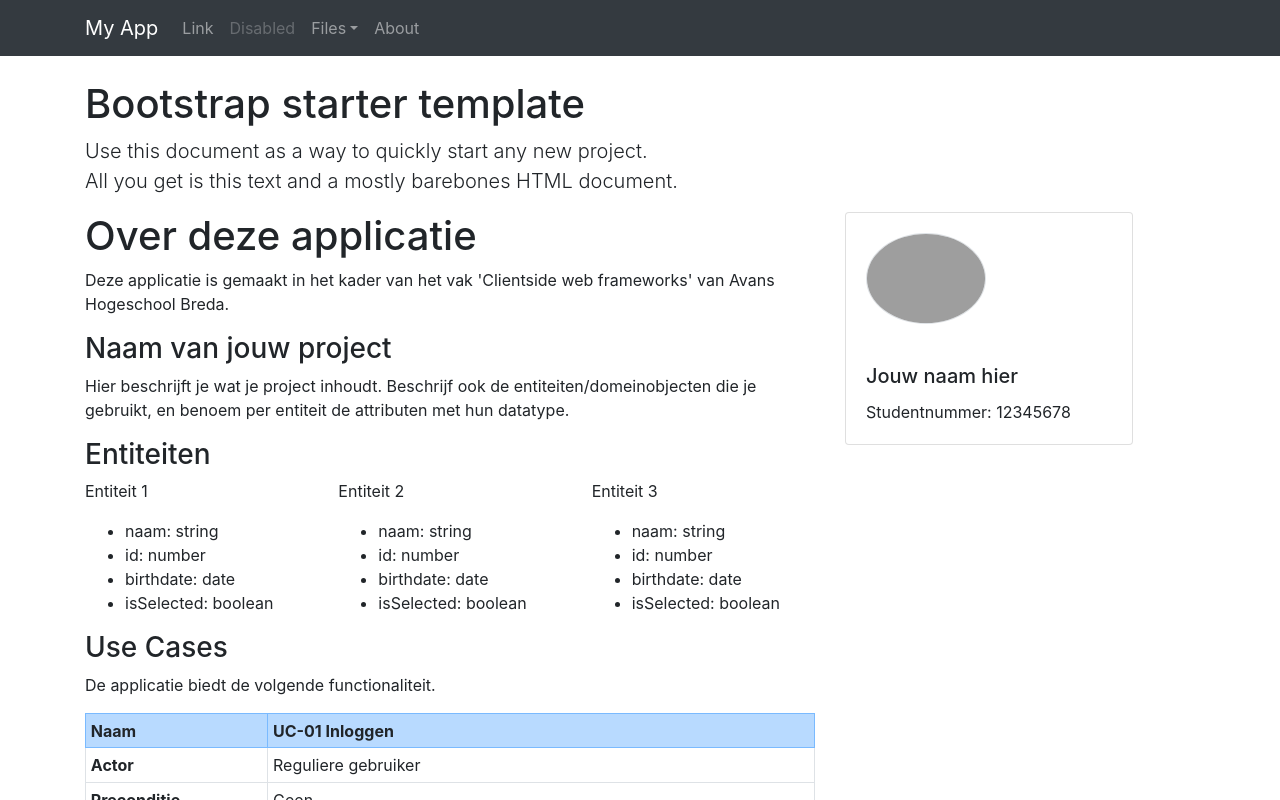
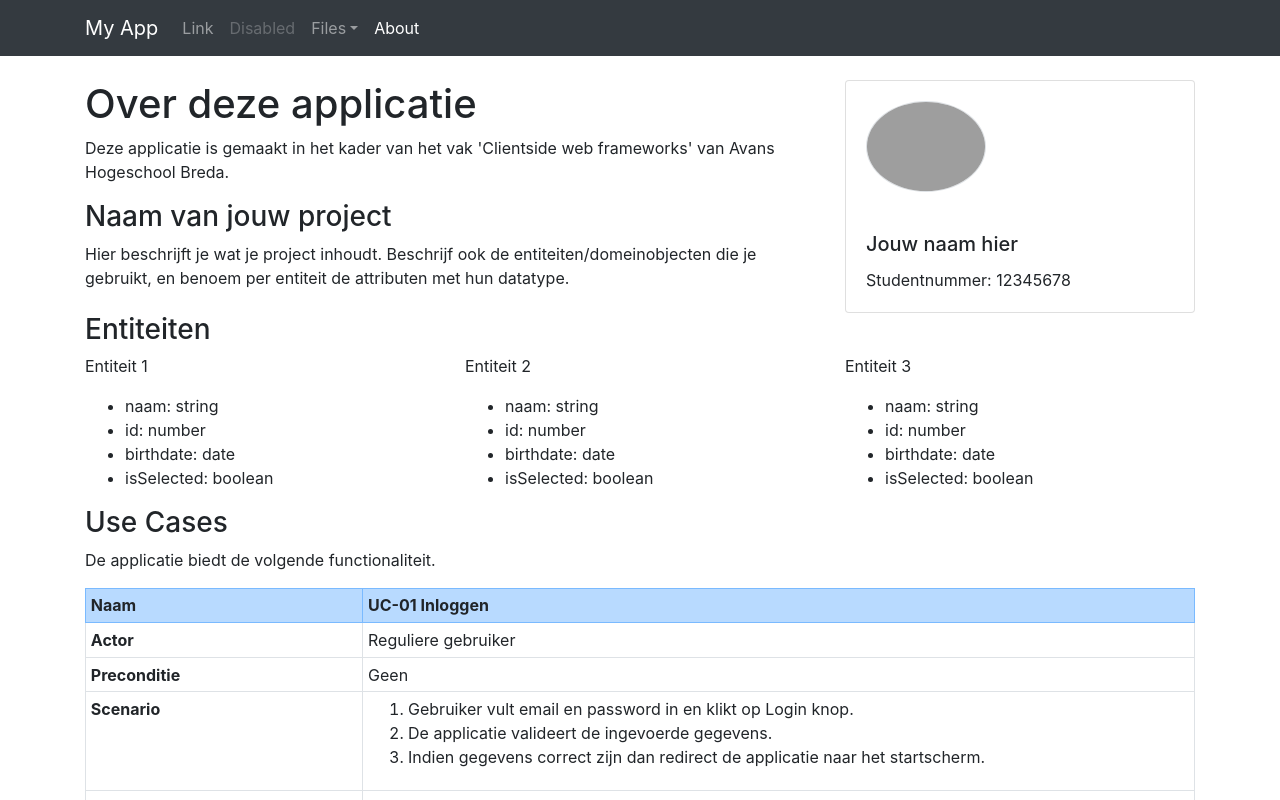
Before and after one commit to WesselKuijstermans/AngularApp, an Angular app: page /about in a window 1280 px wide. Before the commit this address led to /. Shown: the top 800 px of the page. Built offline with nearby package versions, Linux system fonts and the light colour scheme; grey boxes are pictures that could not be loaded.

Commit message:
Dashboard en routing toegevoegd

```diff
--- a/src/app/about/usecases/usecases.component.html
+++ b/src/app/about/usecases/usecases.component.html
@@ -1,5 +1,5 @@
 <div class="row">
-  <div class="col-8">
+  <div class="col-sm-8">
     <h1>Over deze applicatie</h1>
     <p>
       Deze applicatie is gemaakt in het kader van het vak 'Clientside web frameworks' van Avans Hogeschool
@@ -10,39 +10,9 @@
       Hier beschrijft je wat je project inhoudt. Beschrijf ook de entiteiten/domeinobjecten die je gebruikt,
       en benoem per entiteit de attributen met hun datatype.
     </p>
-    <h3>Entiteiten</h3>
-    <div class="row">
-      <div class="col">
-        <p>Entiteit 1</p>
-        <ul>
-          <li>naam: string</li>
-          <li>id: number</li>
-          <li>birthdate: date</li>
-          <li>isSelected: boolean</li>
-        </ul>
-      </div>
-      <div class="col">
-        <p>Entiteit 2</p>
-        <ul>
-          <li>naam: string</li>
-          <li>id: number</li>
-          <li>birthdate: date</li>
-          <li>isSelected: boolean</li>
-        </ul>
-      </div>
-      <div class="col">
-        <p>Entiteit 3</p>
-        <ul>
-          <li>naam: string</li>
-          <li>id: number</li>
-          <li>birthdate: date</li>
-          <li>isSelected: boolean</li>
-        </ul>
-      </div>
-    </div>
   </div>
-  <div class="col">
-    <div class="card" style="width: 18rem;">
+  <div class="col-sm-4">
+    <div class="card">
       <img
         src="https://icons-for-free.com/iconfiles/png/512/human+person+user+icon-1320196276306824343.png"
         class="card-img-top rounded-circle border profile-pic"
@@ -58,8 +28,39 @@
   </div>
 </div>
 
+<h3>Entiteiten</h3>
 <div class="row">
-  <div class="col-8">
+  <div class="col-sm-12 col-md-4">
+    <p>Entiteit 1</p>
+    <ul>
+      <li>naam: string</li>
+      <li>id: number</li>
+      <li>birthdate: date</li>
+      <li>isSelected: boolean</li>
+    </ul>
+  </div>
+  <div class="col-sm-12 col-md-4">
+    <p>Entiteit 2</p>
+    <ul>
+      <li>naam: string</li>
+      <li>id: number</li>
+      <li>birthdate: date</li>
+      <li>isSelected: boolean</li>
+    </ul>
+  </div>
+  <div class="col-sm-12 col-md-4">
+    <p>Entiteit 3</p>
+    <ul>
+      <li>naam: string</li>
+      <li>id: number</li>
+      <li>birthdate: date</li>
+      <li>isSelected: boolean</li>
+    </ul>
+  </div>
+</div>
+
+<div class="row">
+  <div class="col-12">
     <h3>Use Cases</h3>
     <p>De applicatie biedt de volgende functionaliteit.</p>
     <div *ngFor="let UC of useCases">
--- a/src/app/app-routing.module.ts
+++ b/src/app/app-routing.module.ts
@@ -1,11 +1,17 @@
-import { NgModule } from '@angular/core';
-import { Routes, RouterModule } from '@angular/router';
+import { NgModule } from '@angular/core'
+import { Routes, RouterModule } from '@angular/router'
+import { UsecasesComponent } from './about/usecases/usecases.component'
+import { DashboardComponent } from './core/dashboard/dashboard.component'
 
-
-const routes: Routes = [];
+const routes: Routes = [
+  { path: '', redirectTo: 'dashboard', pathMatch: 'full' },
+  { path: 'dashboard', component: DashboardComponent },
+  { path: 'about', component: UsecasesComponent },
+  { path: '**', redirectTo: '/' }
+]
 
 @NgModule({
   imports: [RouterModule.forRoot(routes)],
   exports: [RouterModule]
 })
-export class AppRoutingModule { }
+export class AppRoutingModule {}
--- a/src/app/app.module.ts
+++ b/src/app/app.module.ts
@@ -7,10 +7,12 @@ import { AppComponent } from './core/app/app.component'
 import { UsecasesComponent } from './about/usecases/usecases.component'
 import { NavbarComponent } from './core/navbar/navbar.component'
 import { UsecaseComponent } from './about/usecases/usecase/usecase.component'
+import { RouterModule } from '@angular/router'
+import { DashboardComponent } from './core/dashboard/dashboard.component'
 
 @NgModule({
-  declarations: [AppComponent, NavbarComponent, UsecasesComponent, UsecaseComponent],
-  imports: [BrowserModule, NgbModule, AppRoutingModule],
+  declarations: [AppComponent, NavbarComponent, UsecasesComponent, UsecaseComponent, DashboardComponent],
+  imports: [BrowserModule, RouterModule, NgbModule, AppRoutingModule],
   providers: [],
   bootstrap: [AppComponent]
 })
--- a/src/app/core/app/app.component.html
+++ b/src/app/core/app/app.component.html
@@ -1,13 +1,5 @@
 <app-navbar [title]="title"></app-navbar>
 <!--  -->
 <main role="main" class="container">
-  <div class="starter-template">
-    <h1>Bootstrap starter template</h1>
-    <p class="lead">
-      Use this document as a way to quickly start any new project.<br />
-      All you get is this text and a mostly barebones HTML document.
-    </p>
-  </div>
-
-  <app-about-usecases></app-about-usecases>
+  <router-outlet></router-outlet>
 </main>
--- /dev/null
+++ b/src/app/core/dashboard/dashboard.component.html
@@ -0,0 +1,7 @@
+<div class="starter-template">
+  <h1>Bootstrap starter template</h1>
+  <p class="lead">
+    Use this document as a way to quickly start any new project.<br />
+    All you get is this text and a mostly barebones HTML document.
+  </p>
+</div>
--- /dev/null
+++ b/src/app/core/dashboard/dashboard.component.ts
@@ -0,0 +1,12 @@
+import { Component, OnInit } from '@angular/core'
+
+@Component({
+  selector: 'app-dashboard',
+  templateUrl: './dashboard.component.html',
+  styleUrls: ['./dashboard.component.scss']
+})
+export class DashboardComponent implements OnInit {
+  constructor() {}
+
+  ngOnInit() {}
+}
--- a/src/app/core/navbar/navbar.component.ts
+++ b/src/app/core/navbar/navbar.component.ts
@@ -5,7 +5,13 @@ import { Component, Input } from '@angular/core'
   template: `
     <nav class="navbar navbar-expand-md navbar-dark bg-dark fixed-top">
       <div class="container">
-        <a class="navbar-brand" href="#">{{ title }}</a>
+        <a
+          class="navbar-brand"
+          routerLink="/"
+          [routerLinkActive]="['active']"
+          [routerLinkActiveOptions]="{ exact: true }"
+          >{{ title }}</a
+        >
         <button
           class="navbar-toggler hidden-sm-up"
           type="button"
@@ -34,7 +40,7 @@ import { Component, Input } from '@angular/core'
               </div>
             </li>
             <li class="nav-item">
-              <a class="nav-link" href="#">About</a>
+              <a class="nav-link" routerLink="about" [routerLinkActive]="['active']">About</a>
             </li>
           </ul>
         </div>
```
Also changed, not shown: src/app/core/dashboard/dashboard.component.scss (added), 1 other file (tests, documents, lock files or other folders).
